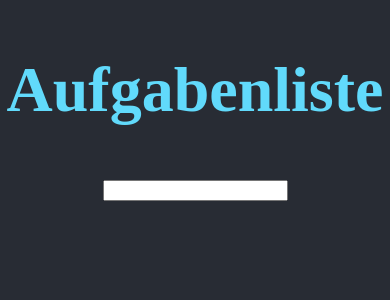
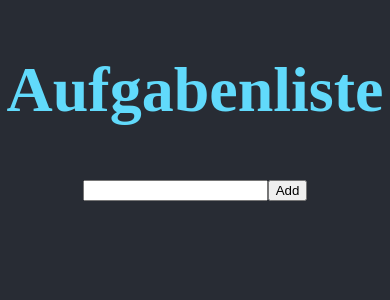
Before and after one commit to CivanErbay/flatmateZ, a React (Create React App) app: page /todo in a window 390 px wide. Shown: the top 300 px of the page. Built offline with nearby package versions, Linux system fonts and the light colour scheme; a web font is replaced by a local one.

Commit message:
Add 'add'-Button for mobile screen

```diff
--- a/src/components/ToDoList.jsx
+++ b/src/components/ToDoList.jsx
@@ -4,7 +4,7 @@ export const ToDoList = ({List}) => {
     return (
         <>
         {List.map(todo =>
-            <li>{todo}</li>)}
+            <li key={todo}>{todo}</li>)}
         </>
     )
 }
--- a/src/components/ToDoWrapper.jsx
+++ b/src/components/ToDoWrapper.jsx
@@ -16,6 +16,9 @@ export const ToDoWrapper = () => {
             setTodoList(todoList.concat(singleTodo))
         }
       }
+    const addItem = () => {
+        setTodoList(todoList.concat(singleTodo))
+    }
 
     console.log(singleTodo)
     console.log(todoList)
@@ -24,6 +27,7 @@ export const ToDoWrapper = () => {
         <h2>Aufgabenliste</h2>
         <div className="todo-container__list-div">
             <input value={singleTodo} onChange={handleChange} onKeyPress={handleKeyPress} type="text"/>
+            <button onClick={addItem}>Add</button>
             <ul>
                 <ToDoList List={todoList}></ToDoList>
             </ul>
```
